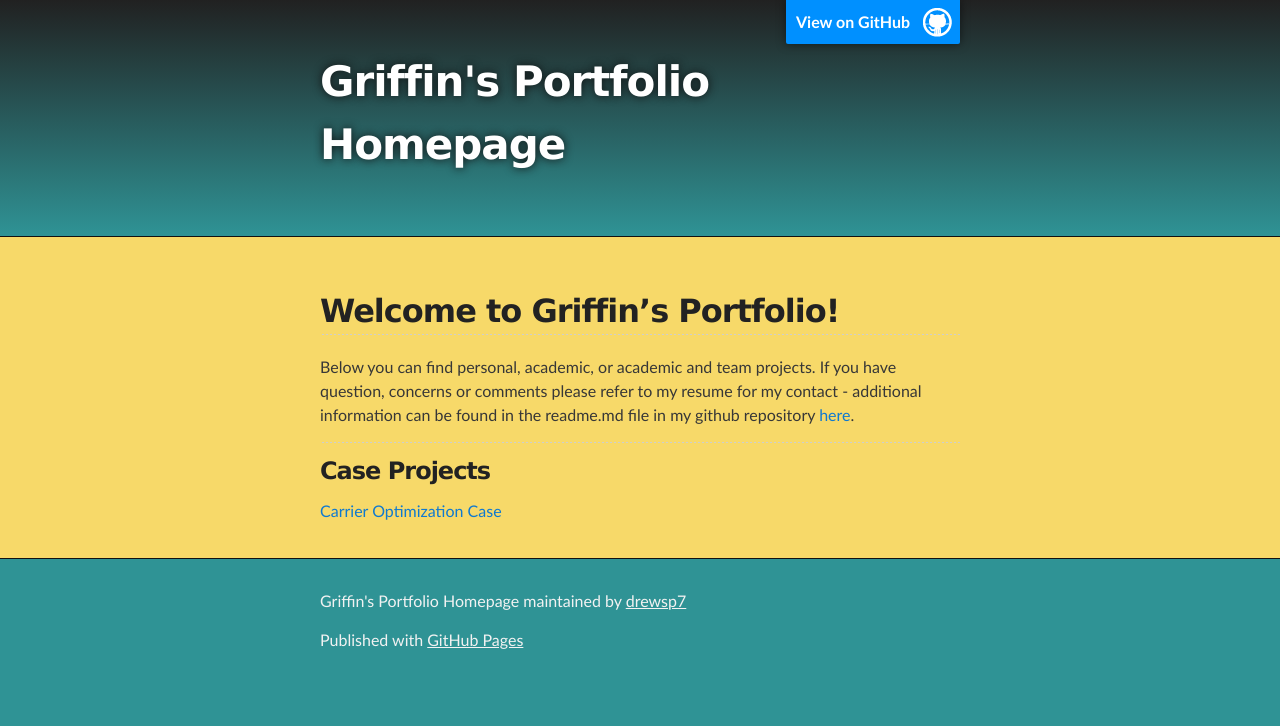
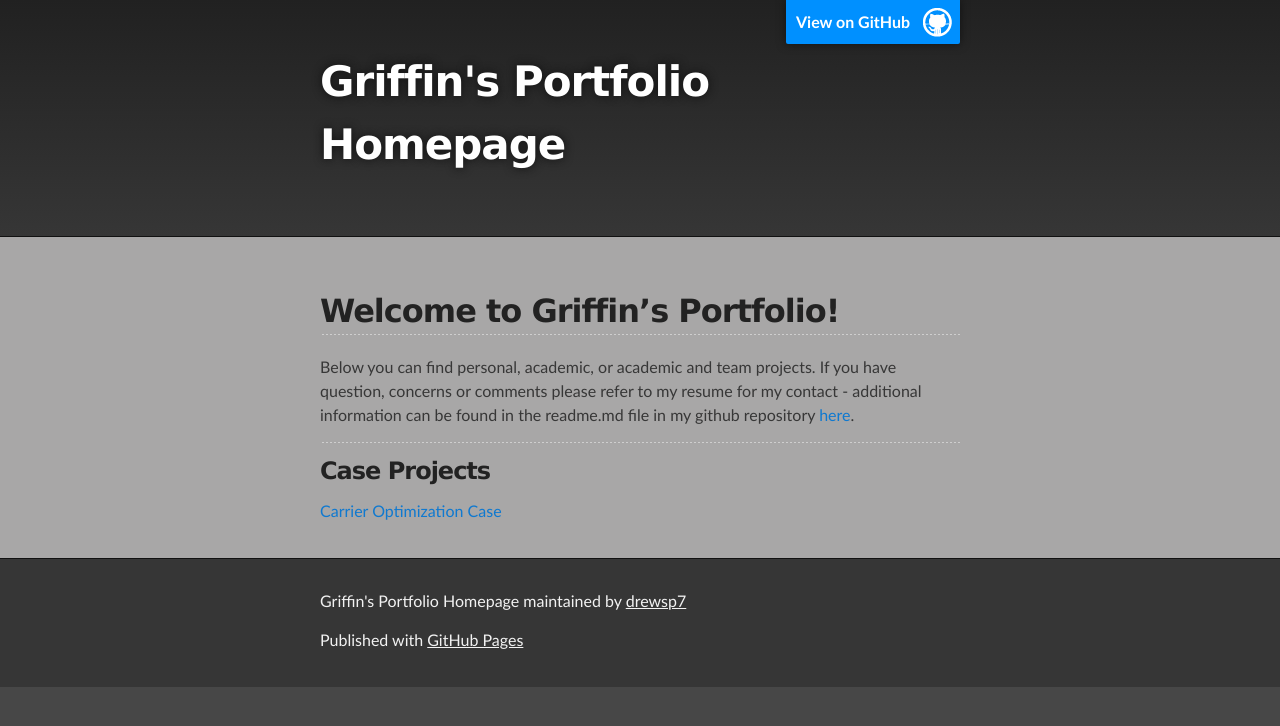
Before and after one commit to drewsp7/griffinsalyer.github.io, a Jekyll site: the page built from index.md, in a window 1280 px wide. Shown: the top 726 px of the page. Built offline with Jekyll 4.4.1, drawn with Linux system fonts in a browser that asks for light colours; our own code applies the rules of GitHub Pages for plain Markdown files; the repository's description, which GitHub fills in, is left out.

Commit message:
Update jekyll-theme-slate.scss
minimalist grey update

```diff
--- a/_sass/jekyll-theme-slate.scss
+++ b/_sass/jekyll-theme-slate.scss
@@ -46,7 +46,7 @@ Theme Styles
 body {
   box-sizing: border-box;
   color:#373737; // 373737 - scroll wheel
-  background: #2f9395; //very bottom //212121
+  background: #474747; //very bottom //212121
   font-size: 16px;
   font-family: 'Myriad Pro', Calibri, Helvetica, Arial, sans-serif;
   line-height: 1.5;
@@ -287,11 +287,11 @@ Full-Width Styles
 
 #header_wrap {
   background: #373737; //212121 -
-  background: -moz-linear-gradient(top, #2f9395, #212121); // #373737, #212121
-  background: -webkit-linear-gradient(top, #2f9395, #212121);
-  background: -ms-linear-gradient(top, #2f9395, #212121);
-  background: -o-linear-gradient(top, #2f9395, #212121);
-  background: linear-gradient(to top, #2f9395, #212121);
+  background: -moz-linear-gradient(top, #363636, #212121); // #373737, #212121
+  background: -webkit-linear-gradient(top, #363636, #212121);
+  background: -ms-linear-gradient(top, #363636, #212121);
+  background: -o-linear-gradient(top, #363636, #212121);
+  background: linear-gradient(to top, #363636, #212121);
 
   //essentially the top banner with a gradient fade
 }
@@ -356,7 +356,7 @@ Full-Width Styles
 }
 
 #main_content_wrap {
-  background: #f7d969; // f2f2f2 - Main content area (white)
+  background: #A8A7A7; // f2f2f2 - Main content area (white)
   border-top: 1px solid #111;
   border-bottom: 1px solid #111;
 }
@@ -367,7 +367,7 @@ Full-Width Styles
 }
 
 #footer_wrap {
-  background: #2f9395; // 212121 - bottom banner (github pages)
+  background: #363636; // 212121 - bottom banner (github pages)
 }
 
 
```
